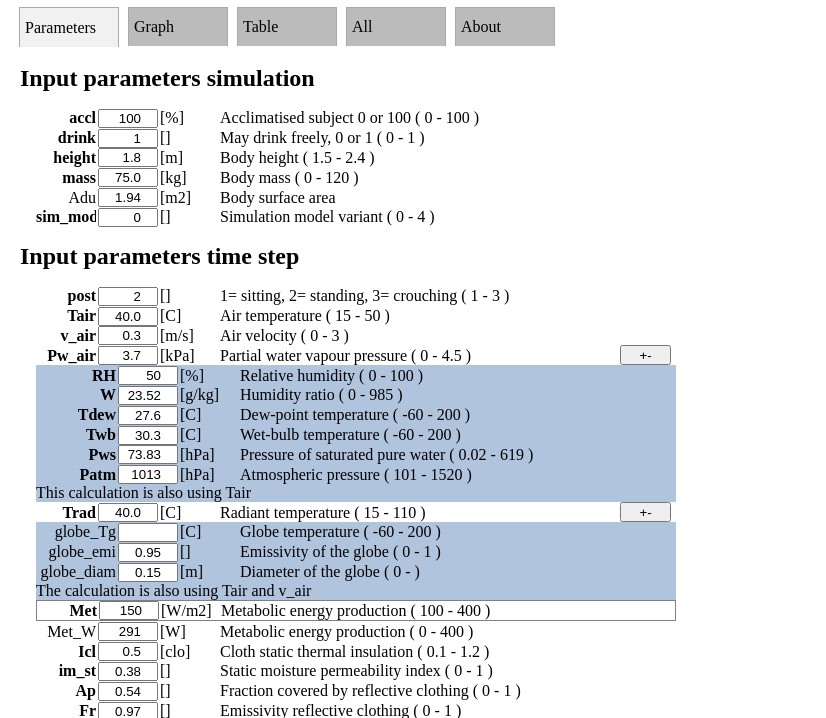
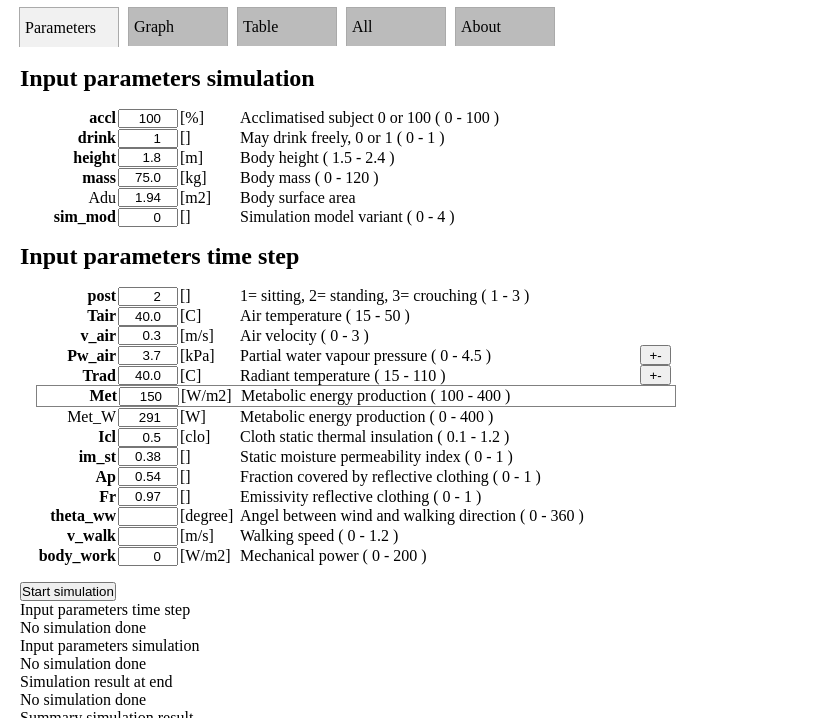
Before and after one commit to Rikuklane/PredictedHeatStrainModel, a plain HTML site: page PHS.html in a window 1280 px wide. Shown: the part 68-786 px from the top of the page, without its empty margins (0-826 px from the left). Drawn offline with Linux system fonts and the light colour scheme.

Commit message:
Make UI & code more user friendly

```diff
--- a/PHS.html
+++ b/PHS.html
@@ -30,9 +30,9 @@
         <div class="parameter" id="par_accl"></div>
         <div class="parameter" id="par_drink"></div>
         <div class="parameter" id="par_height"></div>
-        <div class="par_stack">
+        <div class="parameter_stack">
           <div class="parameter" id="par_mass"></div>
-          <div class="parameter par_local" id="par_Adu"></div>
+          <div class="parameter parameter_local" id="par_Adu"></div>
         </div>
         <div class="parameter" id="par_sim_mod"></div>
       </div>
@@ -43,7 +43,7 @@
         <div class="parameter" id="par_v_air"></div>
         <!-- humidity -->
         <div class="parameter_button_stack">
-          <div class="parameter par_float_left" id="par_Pw_air"></div>
+          <div class="parameter parameter_float_left" id="par_Pw_air"></div>
           <button onclick="wci.toggle_visibility('#ext_humidity');">+-</button>
         </div>
         <div id="ext_humidity" style="display: none;">
@@ -53,23 +53,23 @@
           <div class="parameter" id="par_humid_Twb"></div>
           <div class="parameter" id="par_humid_Pws"></div>
           <div class="parameter" id="par_humid_Patm"></div>
-          <div class="par_float_left ext_info">This calculation is also using Tair</div>
+          <div class="parameter_float_left ext_info"><i>This calculation is also using Tair</i></div>
         </div>
         <!-- Trad -->
         <div class="parameter_button_stack">
-          <div class="parameter par_float_left" id="par_Trad"></div>
+          <div class="parameter parameter_float_left" id="par_Trad"></div>
           <button onclick="wci.toggle_visibility('#ext_Trad');">+-</button>
         </div>
         <div id="ext_Trad" style="display: none;">
-          <!-- div class="parameter par_local" id="par_globe_Trad"></div -->
-          <div class="parameter par_local" id="par_globe_Tg"></div>
-          <div class="parameter par_local" id="par_globe_emi"></div>
-          <div class="parameter par_local" id="par_globe_diam"></div>
-          <div class="par_float_left ext_info">The calculation is also using Tair and v_air</div>
+          <!-- div class="parameter parameter_local" id="par_globe_Trad"></div -->
+          <div class="parameter parameter_local" id="par_globe_Tg"></div>
+          <div class="parameter parameter_local" id="par_globe_emi"></div>
+          <div class="parameter parameter_local" id="par_globe_diam"></div>
+          <div class="parameter_float_left ext_info"><i>The calculation is also using Tair and v_air</i></div>
         </div>
-        <div class="par_stack">
+        <div class="parameter_stack">
           <div class="parameter" id="par_Met"></div>
-          <div class="parameter par_local" id="par_Met_W"></div>
+          <div class="parameter parameter_local" id="par_Met_W"></div>
         </div>
         <div class="parameter" id="par_Icl"></div>
         <div class="parameter" id="par_im_st"></div>
--- a/lib/PHS.css
+++ b/lib/PHS.css
@@ -71,54 +71,53 @@ ul, li {
 
 button {
     flex: 1;
-    margin-right: 5px; /* Adjust margin as needed */
+    margin-right: 5px;
 }
 
 .parameter_button_stack {
     display: flex;
 }
 
-.par_symb, .par_unit, .par_descr {
+.parameter_symbol, .parameter_unit, .parameter_description {
     display: inline-block;
     width: 60px;
     white-space: nowrap;
     overflow: hidden;
 }
 
-.par_descr {
+.parameter_description {
     width: 50vh;
 }
 
-.par_symb {
-    width: 60px;
+.parameter_symbol {
+    width: 80px;
     font-weight: bold;
     text-align: right;
 }
 
-.par_local .par_symb {
+.parameter_local .parameter_symbol {
     font-weight: normal;
 }
 
-.par_val {
+.parameter_value {
     margin-left: 2px;
     margin-right: 2px;
     text-align: right;
     width: 60px;
 }
 
-.par_unit:before {
+.parameter_unit:before {
     content: "[";
 }
 
-.par_unit:after {
+.parameter_unit:after {
     content: "]";
 }
 
-.par_used_as_inp {
+.parameter_used_as_input {
     border: 1px solid grey;
 }
 
-/* Additional styles */
 #ext_Trad .parameter,
 #ext_Trad .ext_info,
 #ext_humidity .parameter,
@@ -126,8 +125,8 @@ button {
     background-color: #b0c4de;
 }
 
-#ext_Trad .par_symb,
-#ext_humidity .par_symb {
+#ext_Trad .parameter_symbol,
+#ext_humidity .parameter_symbol {
     width: 80px;
 }
 
@@ -163,13 +162,11 @@ table td {
     text-align: center;
 }
 
-/* Rim styles */
 .rim5,
 .rim10 {
     background-color: whitesmoke;
 }
 
-/* Character label styles */
 .char_label0 {
     color: rgb(151, 187, 205);
     margin-left: 5em;
--- a/lib/PHS_wci.js
+++ b/lib/PHS_wci.js
@@ -57,8 +57,8 @@ boj.PHS_wci = (function (document) {
   function onload(wtab_id) {
     wtab.onload(wtab_id);
     phsinp.onload();
-    $('#ext_humidity').style.display === 'block';
-    $('#ext_Trad').style.display === 'block';
+    $('#ext_humidity').style.display = 'none';
+    $('#ext_Trad').style.display = 'none';
   }
 
   function par_update(this_val) {
```
Also changed, not shown: lib/PHS.js, lib/PHS_inpar_wci.js, lib/parameter_wci.js.
